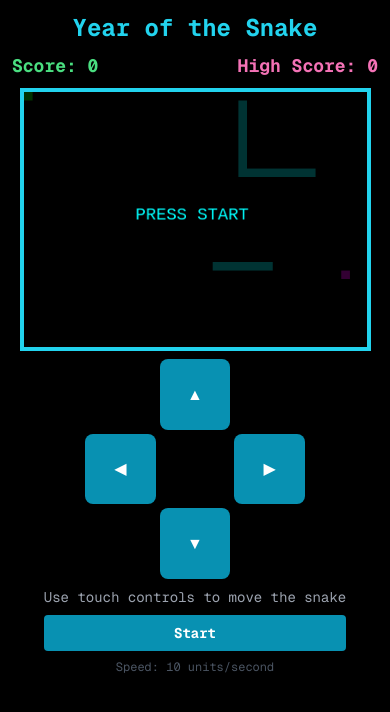
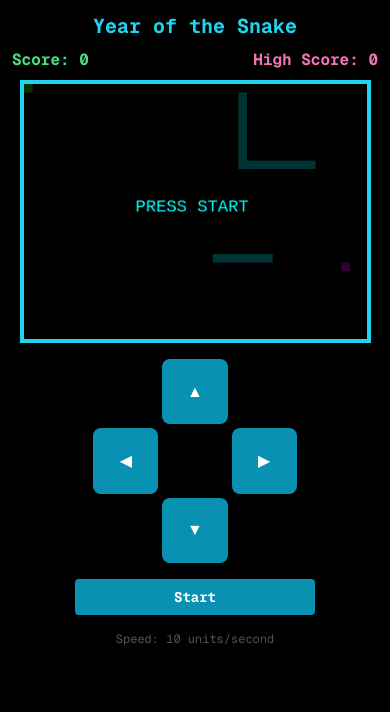
Before and after one commit to ocinpp/retro-snake-game, a React (Vite) app: page / in a window 390 px wide. Shown: the top 712 px of the page. Built offline with nearby package versions, Linux system fonts and the light colour scheme.

Commit message:
Layout adjustments

```diff
--- a/src/components/game.tsx
+++ b/src/components/game.tsx
@@ -164,10 +164,10 @@ export default function Game({ obstacleShapes }: GameProps) {
 
   return (
     <div className="flex flex-col items-center bg-black text-white font-geist-mono-regular">
-      <h1 className="text-2xl font-bold mb-2 text-cyan-400">Year of the Snake</h1>
+      <h1 className="text-xl font-bold mb-2 text-cyan-400">Year of the Snake</h1>
       <div className="w-full max-w-lg mb-2 flex justify-between items-center">
-        <p className="text-lg font-bold text-green-400">Score: {gameState.snake.length - 1}</p>
-        <p className="text-lg font-bold text-pink-400">High Score: {gameState.highScore}</p>
+        <p className="text-base font-bold text-green-400">Score: {gameState.snake.length - 1}</p>
+        <p className="text-base font-bold text-pink-400">High Score: {gameState.highScore}</p>
       </div>
       <div
         style={{
@@ -188,7 +188,7 @@ export default function Game({ obstacleShapes }: GameProps) {
       </div>
       {isMobile && (
         <div className="mt-2 w-full flex justify-center">
-          <div className="w-full max-w-[60%]">
+          <div className="w-full max-w-[60%] p-2">
             <div className="grid grid-cols-3 gap-1">
               <div></div>
               <button
@@ -223,8 +223,10 @@ export default function Game({ obstacleShapes }: GameProps) {
           </div>
         </div>
       )}
-      <div className="mt-2 text-center text-sm text-gray-400 h-16 flex flex-col justify-between">
-        <p>{isMobile ? 'Use touch controls to move the snake' : 'Use arrow keys to control the snake'}</p>
+      <div className="mt-2 text-center text-sm text-gray-400 flex flex-col justify-between min-w-60">
+        {!isMobile && (
+          <p className="mb-2">Use arrow keys to control the snake</p>
+        )}
         {!gameStarted && !gameState.gameOver && (
           <button
             className="bg-cyan-600 hover:bg-cyan-700 text-white font-bold py-2 px-4 rounded"
@@ -246,7 +248,7 @@ export default function Game({ obstacleShapes }: GameProps) {
           </button>
         )}
       </div>
-      <p className="mt-2 text-xs text-gray-600">Speed: {Math.floor(1000 / gameSpeed)} units/second</p>
+      <p className="mt-4 text-xs text-gray-600">Speed: {Math.floor(1000 / gameSpeed)} units/second</p>
     </div>
   );
 }
```
